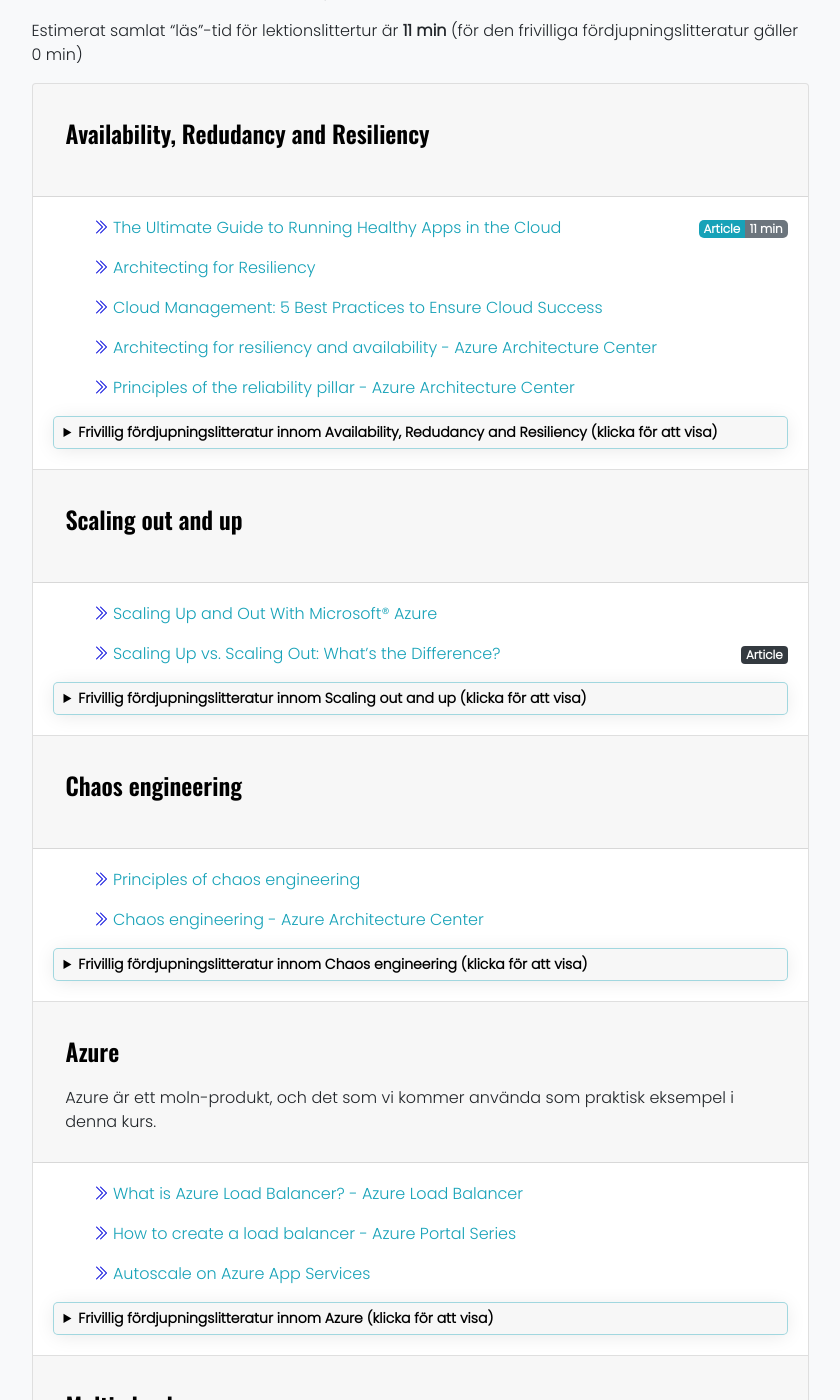
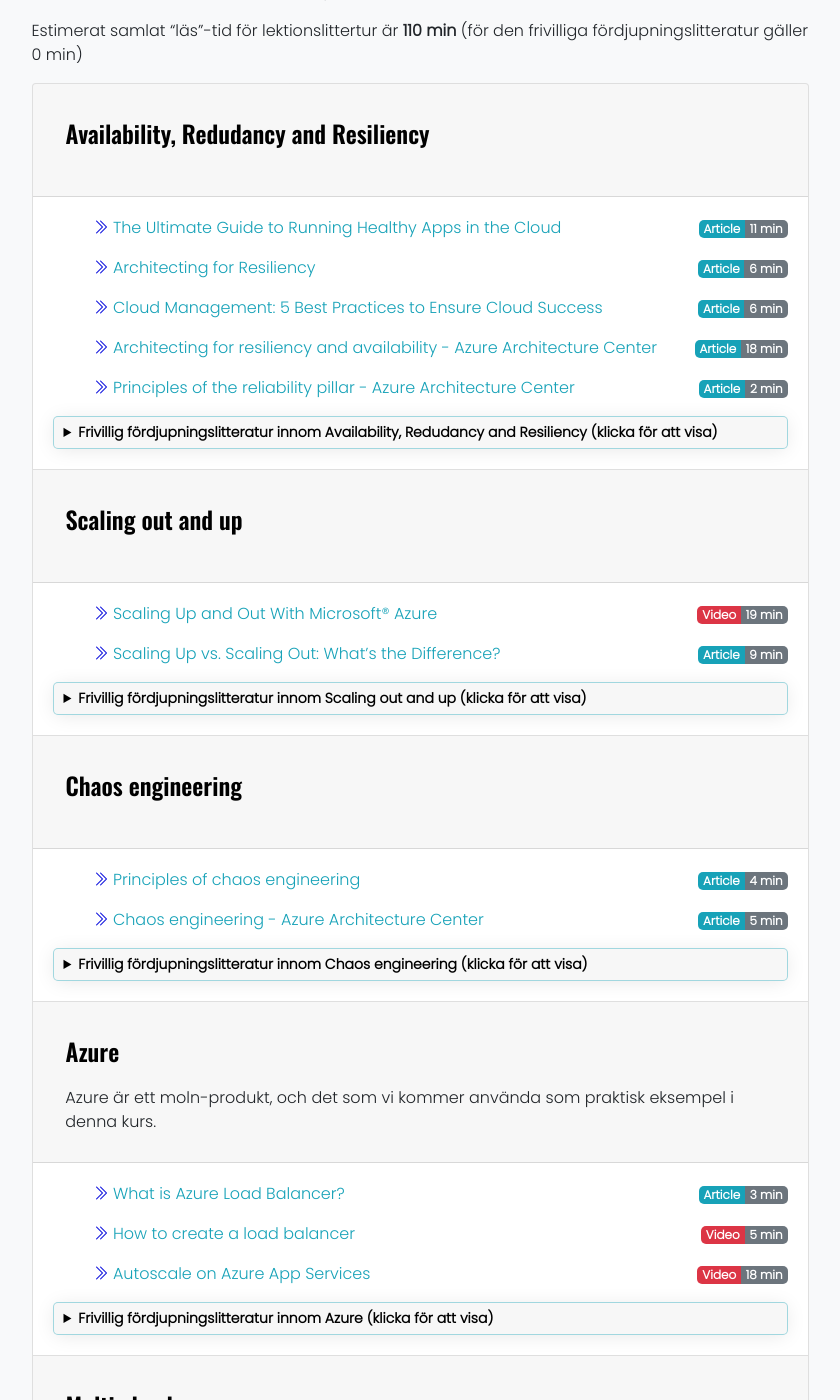
Before and after one commit to PGBSNH20/PGBSNH20-molnapplikationer, a Jekyll site: the page built from lectures/10-scale.md, in a window 1280 px wide and 1400 px high, scrolled down 1020 px. Shown: the whole window, without its empty margins (220-1060 px from the left). Built offline with Jekyll 4.4.1, drawn with Linux system fonts in a browser that asks for light colours; nearby versions of some CDN libraries.

Commit message:
Adds timing

```diff
--- a/_data/lecture_skalning_upp_och_ut.yml
+++ b/_data/lecture_skalning_upp_och_ut.yml
@@ -1,10 +1,10 @@
 ---
 contentTimeTotal:
-  literatureTime: 11
+  literatureTime: 110
   optionalLiteratureTime: 0
 topics:
   - topic: "Availability, Redudancy and Resiliency"
-    literatureTime: 11
+    literatureTime: 43
     optionalLiteratureTime: 0
     description-include: availability_redudancy_and_resiliency.md
     literature:
@@ -17,18 +17,30 @@ topics:
         Modern-day data centers are extremely complex and have many moving parts. VMs can restart or move, systems are upgraded, and file servers are scaled up and down. All these events are to be expected in a cloud environment. However, you can make your cloud application resilient to these events by following best practices. This document outlines 13 crucial steps that you can take to ensure that your app is cloud ready. By taking these steps, you will ensure that any events in the data center will have negligible effects on your app and that your app will be more resilient and future proof.
     - title: "Architecting for Resiliency"
       url: https://medium.com/capital-one-tech/architecting-for-resiliency-9ec663db5c94
+      timeType: Article
+      timeMinutes: 6
+      timeBadge: info
       description: >
         Do We Need It Vs. How Much Of It Do We Need?
     - title: "Cloud Management: 5 Best Practices to Ensure Cloud Success"
       url: https://daydigital.com/cloud-management-best-practices
+      timeType: Article
+      timeMinutes: 6
+      timeBadge: info
       description: >
         This article will guide you with 5 Cloud management best practices to avoid pitfalls and ensure that your business is getting the most from your cloud.
     - title: "Architecting for resiliency and availability - Azure Architecture Center"
       url: https://docs.microsoft.com/en-us/azure/architecture/reliability/architect
+      timeType: Article
+      timeMinutes: 18
+      timeBadge: info
       description: >
         Learn how to build resiliency and availability into your Azure application by starting at the design stage and building key elements into your architecture.
     - title: "Principles of the reliability pillar - Azure Architecture Center"
       url: https://docs.microsoft.com/en-us/Azure/architecture/framework/resiliency/principles
+      timeType: Article
+      timeMinutes: 2
+      timeBadge: info
       description: >
         Understand the principles of the reliability pillar. Review application framework tips to make the application more reliable.
     optionalLiterature:
@@ -41,12 +53,15 @@ topics:
       description: >
         Use these recommendations to avoid having single points of failure, by building redundancy into your application.
   - topic: "Scaling out and up"
-    literatureTime: 0
+    literatureTime: 28
     optionalLiteratureTime: 0
     description-include: scaling_out_and_up.md
     literature:
     - title: "Scaling Up and Out With Microsoft® Azure"
       url: https://www.youtube.com/watch?v=Oy32KEeREVI
+      timeType: Video
+      timeMinutes: 19
+      timeBadge: danger
       description: >
         Learn more: https://slrwnds.com/scaling-up
 
@@ -61,8 +76,8 @@ topics:
     - title: "Scaling Up vs. Scaling Out: What’s the Difference?"
       url: https://pagely.com/blog/scaling-up-vs-scaling-out/
       timeType: Article
-      timeMinutes: 0
-      timeBadge: dark
+      timeMinutes: 9
+      timeBadge: info
       description: >
         Whether you’re running a single WordPress site or a million, you’ve likely come across this question at least once: how do I scale as I grow? It’s a tough question […]
     optionalLiterature:
@@ -75,14 +90,20 @@ topics:
       description: >
         Understanding how to scale your cloud environment is critical for meeting business demand. Learn the benefits of scale up vs scale out.
   - topic: "Chaos engineering"
-    literatureTime: 0
+    literatureTime: 9
     optionalLiteratureTime: 0
     description-include: chaos_engineering.md
     literature:
     - title: "Principles of chaos engineering"
       url: https://principlesofchaos.org/
+      timeType: Article
+      timeMinutes: 4
+      timeBadge: info
     - title: "Chaos engineering - Azure Architecture Center"
       url: https://docs.microsoft.com/en-us/azure/architecture/framework/resiliency/chaos-engineering
+      timeType: Article
+      timeMinutes: 5
+      timeBadge: info
       description: >
         Understand chaos engineering fundamentals for improving the reliability of a service that's built on Azure.
     optionalLiterature:
@@ -118,16 +139,22 @@ topics:
 
         Chaos Engineering isn’t the process of creating chaos, but rather surfacing chaos that is inherent in the behavior of these systems at scale. By focusing on high level business metric, we side step understanding *how* a particular model works in order to identify *whether* it work under realistic, turbulent conditions in production. This fills a gap that arms SREs with a better, holistic understanding of the system’s behavior.
   - topic: "Azure"
-    literatureTime: 0
+    literatureTime: 26
     optionalLiteratureTime: 0
     description-include: azure.md
     literature:
-    - title: "What is Azure Load Balancer? - Azure Load Balancer"
+    - title: "What is Azure Load Balancer?"
       url: https://docs.microsoft.com/en-us/azure/load-balancer/load-balancer-overview
+      timeType: Article
+      timeMinutes: 3
+      timeBadge: info
       description: >
         Overview of Azure Load Balancer features, architecture, and implementation. Learn how the Load Balancer works and how to use it in the cloud.
-    - title: "How to create a load balancer - Azure Portal Series"
+    - title: "How to create a load balancer"
       url: https://www.youtube.com/watch?v=-VMPzVoo5Nk
+      timeType: Video
+      timeMinutes: 5
+      timeBadge: danger
       description: >
         In this video of the Azure Portal “How To” Series, you will learn how to configure load balancers and how to add virtual machines to them in the Azure Portal.
 
@@ -136,6 +163,9 @@ topics:
         And make sure to keep an eye on our Azure Portal "How to" Series playlist for a new video every week: https://www.youtube.com/playlist?list=PLLasX02E8BPBKgXP4oflOL29TtqTzwhxR
     - title: "Autoscale on Azure App Services"
       url: https://www.youtube.com/watch?v=7SlUWlzpTS4
+      timeType: Video
+      timeMinutes: 18
+      timeBadge: danger
       description: >
         Being able to dynamically scale an application in the cloud is one of the value proposition for using the cloud. Azure makes this easy with Azure App Services and Autoscaling, which enables apps to scale on all kinds of metrics. In this video, we'll show you how to use it.
 
@@ -170,14 +200,17 @@ topics:
       description: >
         Learn how to use geo-redundant storage to design a highly available application that is flexible enough to handle outages.
   - topic: "Multi cloud"
-    literatureTime: 0
+    literatureTime: 4
     optionalLiteratureTime: 0
     description-include: multi_cloud.md
     literature:
     - title: "Multi Cloud Strategies"
       url: https://shunvel.medium.com/multi-cloud-strategies-338cf81313a2
+      timeType: Article
+      timeMinutes: 4
+      timeBadge: info
       description: >
-        What is Multi Cloud:
+        What is Multi Cloud
     optionalLiterature:
     - title: "Multi-cloud strategy: 8 things to know"
       url: https://enterprisersproject.com/article/2017/9/multi-cloud-strategy-8-things-know
```
Also changed, not shown: _data/lecture_moln-saekerhet.yml (+9 -3 lines).
